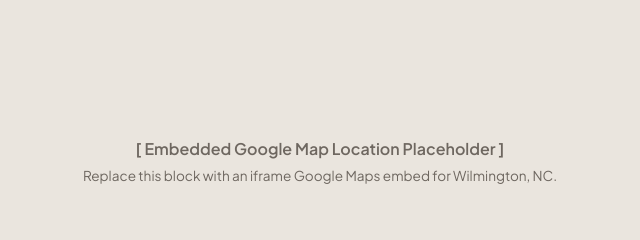
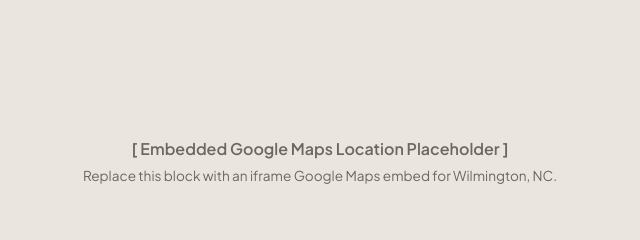
Before and after one commit to SithAcolyte/Radiant-Esthetics, a plain HTML site: page contact.html in a window 1280 px wide. Shown: the part 1288-1528 px from the top of the page, 320-960 px from the left. Drawn offline with nearby package versions, Linux system fonts and the light colour scheme; a web font is replaced by a local one.

Commit message:
Update contact.html

```diff
--- a/contact.html
+++ b/contact.html
@@ -149,7 +149,7 @@
 	<section class="container" style="margin-bottom: 80px;">
 		<div class="card" style="padding: 0; overflow: hidden; height: 350px; background: #eae5de; display: flex; align-items: center; justify-content: center; text-align: center;">
 			<p style="color: var(--text-muted);">
-				<strong>[ Embedded Google Map Location Placeholder ]</strong><br>
+				<strong>[ Embedded Google Maps Location Placeholder ]</strong><br>
 				<span style="font-size: 0.85rem;">Replace this block with an iframe Google Maps embed for Wilmington, NC.</span>
 			</p>
 		</div>
```
